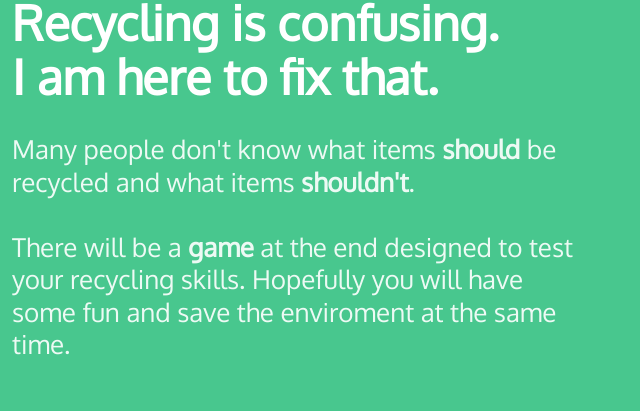
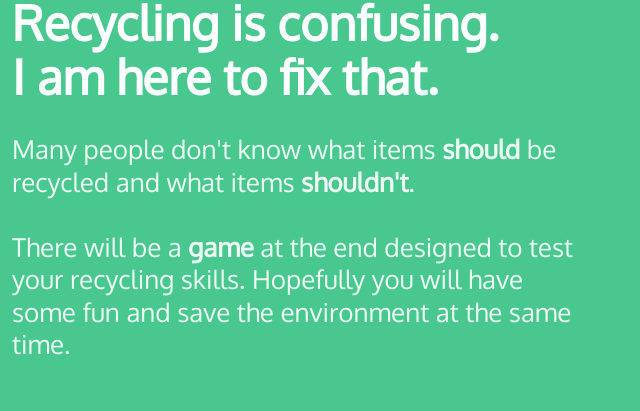
Before and after one commit to dsnsgithub/sdghackathon, a plain HTML site: page index.html in a window 1280 px wide. Shown: the part 179-590 px from the top of the page, 640-1280 px from the left. Drawn offline with nearby package versions, Linux system fonts and the light colour scheme.

Commit message:
fix spelling mistake

```diff
--- a/index.html
+++ b/index.html
@@ -35,7 +35,7 @@
 							Many people don't know what items <b>should</b> be recycled and what items <b>shouldn't</b>. <br><br>
 
 							There will be a <b>game</b> at the end designed to test your recycling skills.
-							Hopefully you will have some fun and save the enviroment at the same time.
+							Hopefully you will have some fun and save the environment at the same time.
 						</h2>
 					</div>
 				</div>
```
